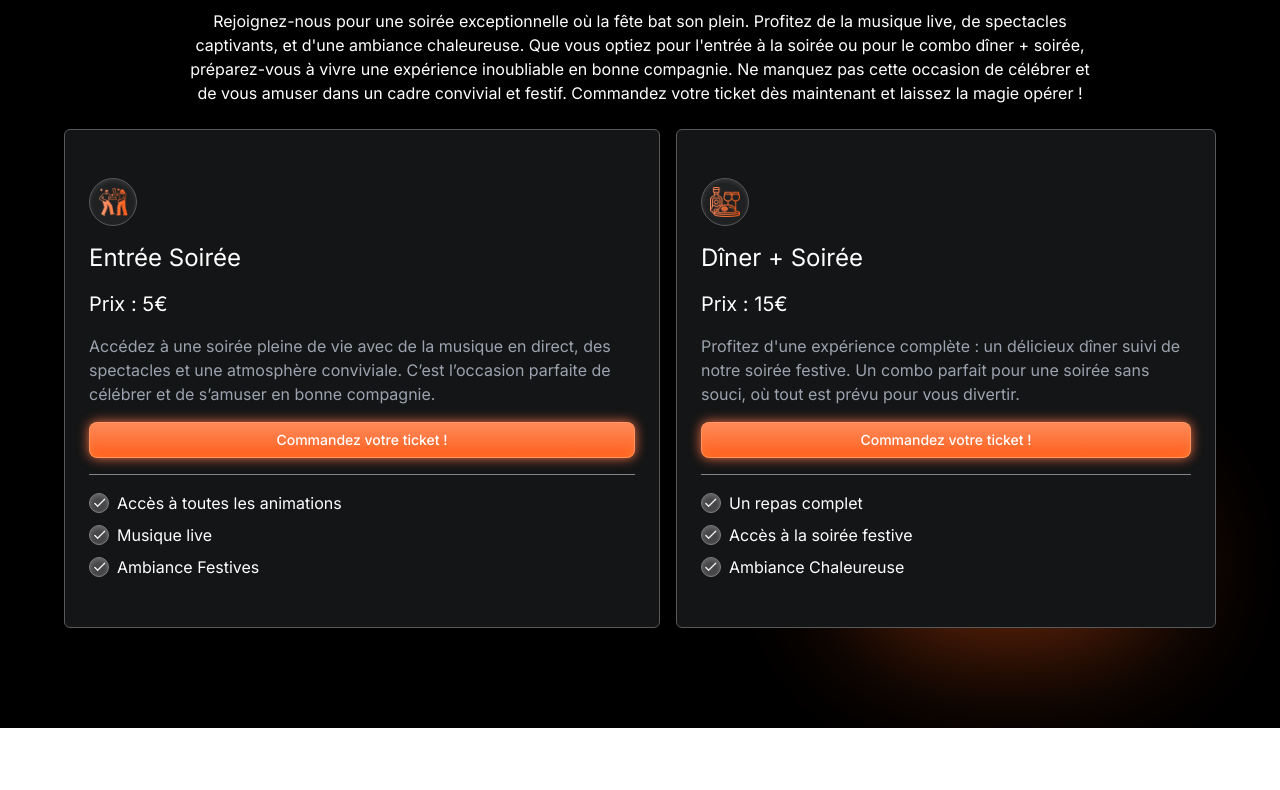
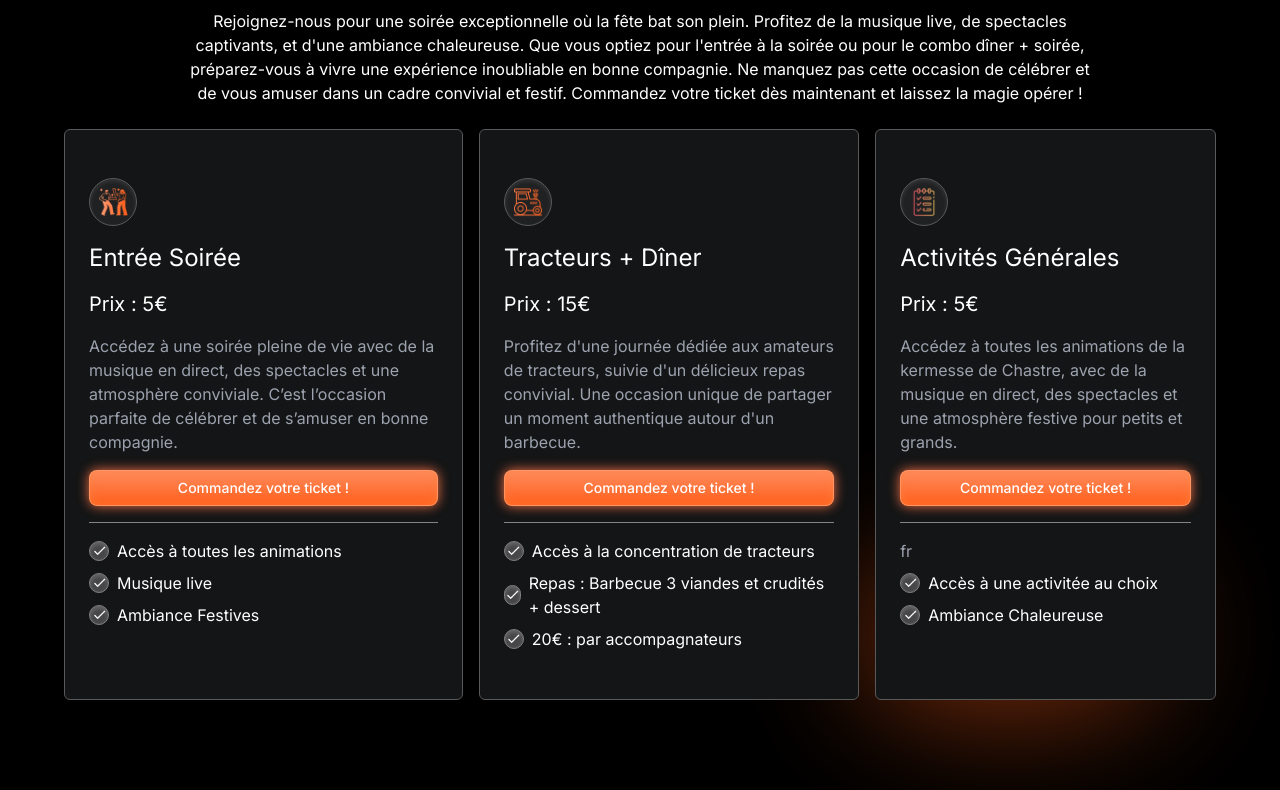
Before and after one commit to QuentiinRoland/EventChastreWebsite, a Next.js app: page / in a window 1280 px wide. Shown: the part 2290-3080 px from the top of the page. Built offline with nearby package versions, Linux system fonts and the light colour scheme.

Commit message:
Changement du contenu pour le pricing des tickets + ajout select form

```diff
--- a/src/components/Form/Form.tsx
+++ b/src/components/Form/Form.tsx
@@ -71,7 +71,18 @@ const Form = () => {
               <select className=" border border-gray-300 p-2 rounded-lg focus:outline-none focus:border-[#FE8C5F] focus:ring-1 focus:ring-[##FE8C5F]">
                 <option>Séléctionner votre entrée</option>
                 <option value="party">Soirée : 5€</option>
-                <option value="foodparty">Soirée + Diner : 15€</option>
+                <option value="tractor">Tracteurs + Dîner : 5€</option>
+                <option value="activity">Activitée : 5€</option>
+              </select>
+            </div>
+            <div className="flex flex-col gap-2">
+              <label>Activitée : </label>
+              <select className=" border border-gray-300 p-2 rounded-lg focus:outline-none focus:border-[#FE8C5F] focus:ring-1 focus:ring-[##FE8C5F]">
+                <option>Séléctionner votre activitée</option>
+                <option value="car">Exposition de voitures</option>
+                <option value="mobylette">Balade de Mobylette</option>
+                <option value="dance">Country Dance</option>
+                <option value="partynight">Soirée Années 80-2000</option>
               </select>
             </div>
             <button
--- a/src/components/Pricing/Pricing.tsx
+++ b/src/components/Pricing/Pricing.tsx
@@ -119,14 +119,14 @@ const Pricing = () => {
               className="rounded-full bg-[#202122] p-2 w-12 border-[0.5px] border-[#59595A]"
               style={{ boxShadow: "inset 0 2px 4px rgba(255, 255,255, 0.1)" }}
             >
-              <Image src="/Pricing/food.png" alt="" width={40} height={40} />
+              <Image src="/Pricing/tractor.png" alt="" width={40} height={40} />
             </div>
-            <h3 className="text-2xl text-white">Dîner + Soirée</h3>
+            <h3 className="text-2xl text-white">Tracteurs + Dîner</h3>
             <span className="text-xl text-white">Prix : 15€</span>
             <p>
-              Profitez d'une expérience complète : un délicieux dîner suivi de
-              notre soirée festive. Un combo parfait pour une soirée sans souci,
-              où tout est prévu pour vous divertir.
+              Profitez d'une journée dédiée aux amateurs de tracteurs, suivie
+              d'un délicieux repas convivial. Une occasion unique de partager un
+              moment authentique autour d'un barbecue.
             </p>
             <Button>Commandez votre ticket !</Button>
             <hr className="bg-[#848484] border-0 h-[1px]" />
@@ -145,7 +145,7 @@ const Pricing = () => {
                     height={10}
                   />
                 </div>
-                Un repas complet
+                Accès à la concentration de tracteurs
               </li>
               <li className="text-white flex items-center gap-2">
                 <div
@@ -161,7 +161,64 @@ const Pricing = () => {
                     height={10}
                   />
                 </div>
-                Accès à la soirée festive
+                Repas : Barbecue 3 viandes et crudités + dessert
+              </li>
+              <li className="text-white flex items-center gap-2">
+                <div
+                  className="bg-[#464648] rounded-full w-5 h-5 flex items-center justify-center border border-[#818181]"
+                  style={{
+                    boxShadow: "inset 0 2px 4px rgba(255,255,255,0.2)",
+                  }}
+                >
+                  <Image
+                    src="/Pricing/checkIcon.png"
+                    alt=""
+                    width={15}
+                    height={10}
+                  />
+                </div>
+                20€ : par accompagnateurs
+              </li>
+            </ul>
+          </div>
+          <div className="bg-[#141516] px-6 py-12 border-[0.5px] border-[#59595A] rounded-md flex flex-col gap-4 text-gray-400">
+            <div
+              className="rounded-full bg-[#202122] p-2 w-12 border-[0.5px] border-[#59595A]"
+              style={{ boxShadow: "inset 0 2px 4px rgba(255, 255,255, 0.1)" }}
+            >
+              <Image
+                src="/Pricing/checklist.png"
+                alt=""
+                width={40}
+                height={40}
+              />
+            </div>
+            <h3 className="text-2xl text-white">Activités Générales</h3>
+            <span className="text-xl text-white">Prix : 5€</span>
+            <p>
+              Accédez à toutes les animations de la kermesse de Chastre, avec de
+              la musique en direct, des spectacles et une atmosphère festive
+              pour petits et grands.
+            </p>
+            <Button>Commandez votre ticket !</Button>
+            <hr className="bg-[#848484] border-0 h-[1px]" />
+            <ul className="flex flex-col gap-2">
+              fr
+              <li className="text-white flex items-center gap-2">
+                <div
+                  className="bg-[#464648] rounded-full w-5 h-5 flex items-center justify-center border border-[#818181]"
+                  style={{
+                    boxShadow: "inset 0 2px 4px rgba(255,255,255,0.2)",
+                  }}
+                >
+                  <Image
+                    src="/Pricing/checkIcon.png"
+                    alt=""
+                    width={15}
+                    height={10}
+                  />
+                </div>
+                Accès à une activitée au choix
               </li>
               <li className="text-white flex items-center gap-2">
                 <div
```
Also changed, not shown: public/Pricing/checklist.png (added), public/Pricing/tractor.png (added).
